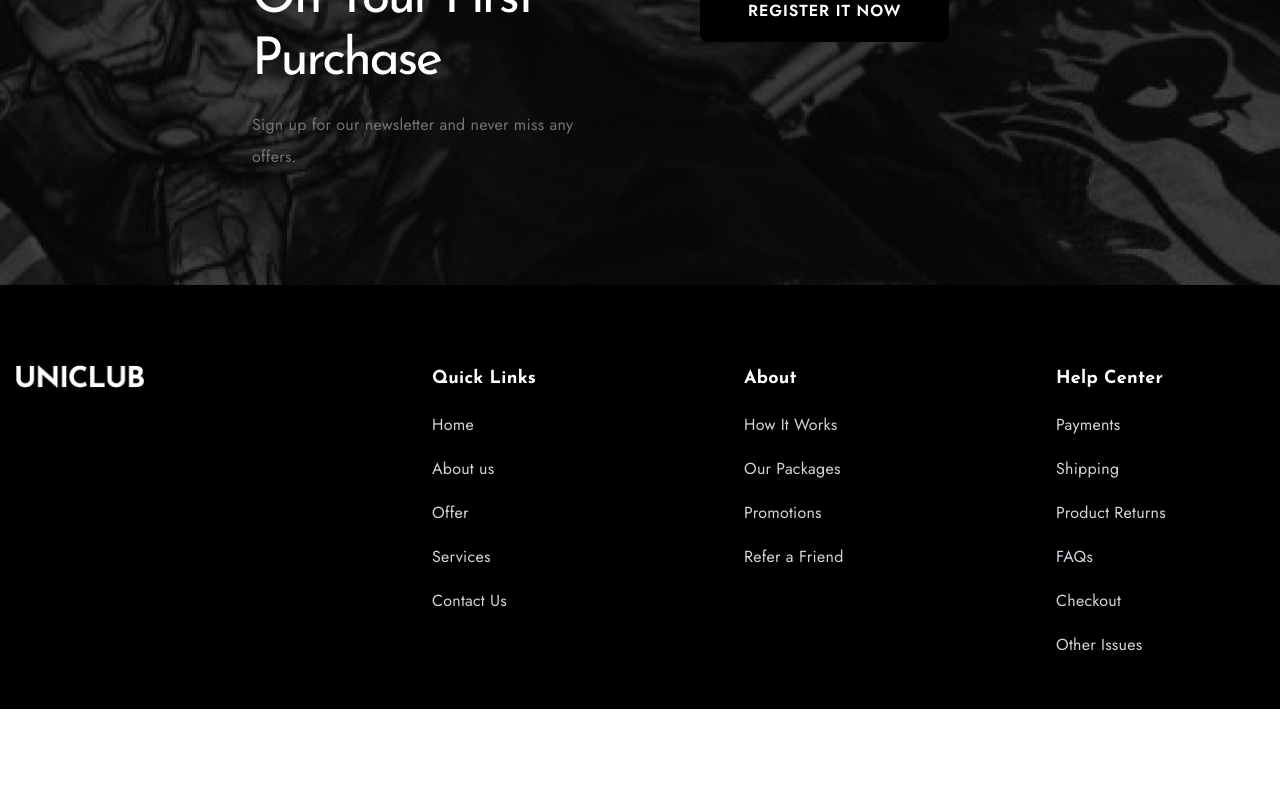
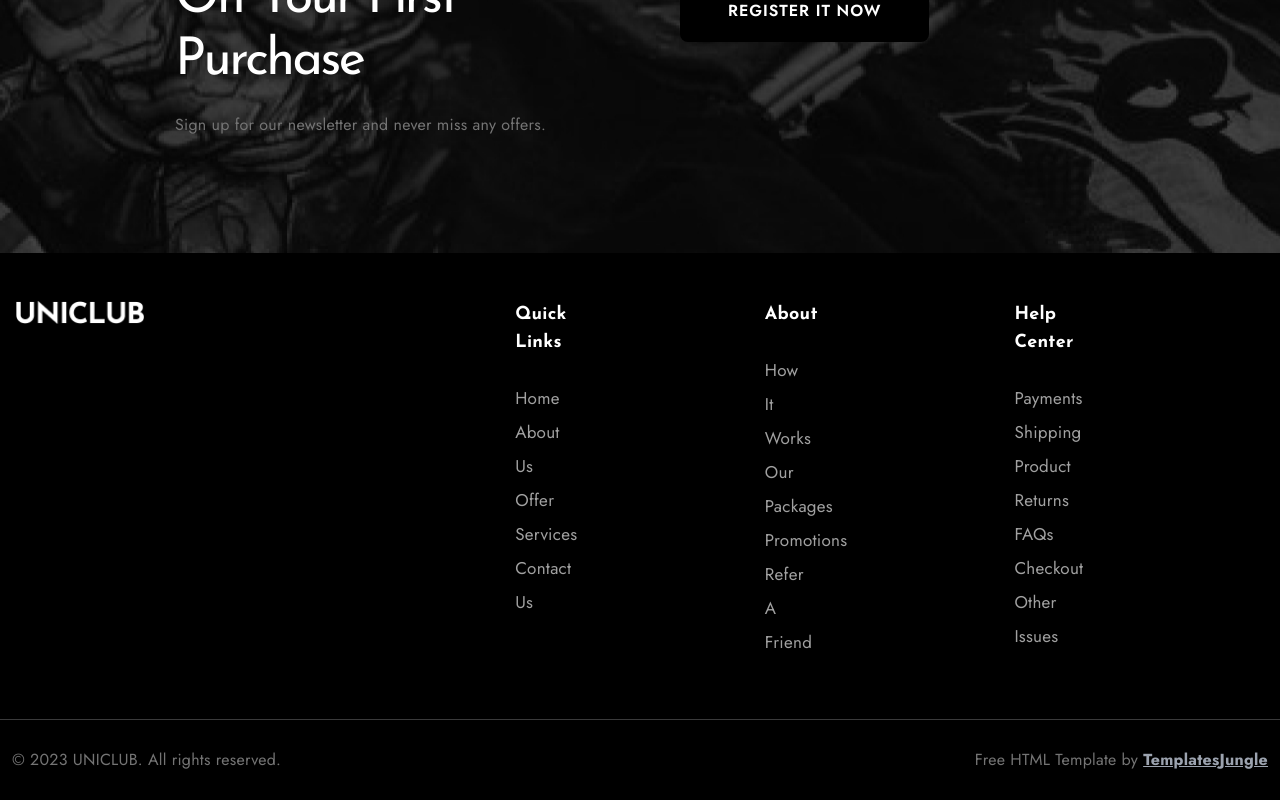
Before and after one commit to wisetee/fleact-ecommerce, a React (Vite) app in the folder frontend/: page / in a window 1280 px wide. Shown: the part 2552-3352 px from the top of the page. Before the commit the page ends 3261 px from the top, so only its background shows below. Built offline with nearby package versions, Linux system fonts and the light colour scheme; some icons are missing.

Commit message:
Edit Template Style

```diff
--- a/frontend/src/templates/Footer.jsx
+++ b/frontend/src/templates/Footer.jsx
@@ -1,19 +1,15 @@
 import { Icon } from "@iconify/react";
-import Logo from '../assets/images/logo-dark.png'
+import Logo from "../assets/images/logo-dark.png";
 
 const Footer = () => {
   return (
-    <footer id="footer" className="bg-black py-12">
-      <div className="container mx-auto px-4">
-        <div className="flex flex-wrap justify-between mt-8">
+    <footer id="footer" className="bg-black">
+      <div className="container mx-auto px-4 py-12">
+        <div className="grid grid-cols-1 md:grid-cols-5">
           {/* Logo and Social Links */}
-          <div className="w-full md:w-1/3 lg:w-1/4 mb-8 md:mb-0">
+          <div className="md:col-span-2">
             <div className="footer-menu">
-              <img
-                src={Logo}
-                alt="logo"
-                className="w-32"
-              />
+              <img src={Logo} alt="logo" className="w-32" />
               <div className="social-links mt-6">
                 <ul className="flex gap-4">
                   <li>
@@ -64,30 +60,30 @@ const Footer = () => {
           {/* Quick Links */}
           <div className="w-full md:w-1/4 lg:w-1/6 mb-8 md:mb-0">
             <div className="footer-menu">
-              <h6 className="text-white font-bold text-lg mb-4">Quick Links</h6>
-              <ul className="space-y-3">
+              <h6 className="text-white font-bold text-lg mb-6">Quick Links</h6>
+              <ul className="menu-list">
                 <li>
-                  <a href="#" className="text-gray-300 hover:text-white">
+                  <a href="#" className="footer-link">
                     Home
                   </a>
                 </li>
                 <li>
-                  <a href="#" className="text-gray-300 hover:text-white">
+                  <a href="#" className="footer-link">
                     About us
                   </a>
                 </li>
                 <li>
-                  <a href="#" className="text-gray-300 hover:text-white">
+                  <a href="#" className="footer-link">
                     Offer
                   </a>
                 </li>
                 <li>
-                  <a href="#" className="text-gray-300 hover:text-white">
+                  <a href="#" className="footer-link">
                     Services
                   </a>
                 </li>
                 <li>
-                  <a href="#" className="text-gray-300 hover:text-white">
+                  <a href="#" className="footer-link">
                     Contact Us
                   </a>
                 </li>
@@ -98,25 +94,25 @@ const Footer = () => {
           {/* About Links */}
           <div className="w-full md:w-1/4 lg:w-1/6 mb-8 md:mb-0">
             <div className="footer-menu">
-              <h6 className="text-white font-bold text-lg mb-4">About</h6>
-              <ul className="space-y-3">
+              <h6 className="text-white font-bold text-lg mb-6">About</h6>
+              <ul className="menu-list">
                 <li>
-                  <a href="#" className="text-gray-300 hover:text-white">
+                  <a href="#" className="footer-link">
                     How It Works
                   </a>
                 </li>
                 <li>
-                  <a href="#" className="text-gray-300 hover:text-white">
+                  <a href="#" className="footer-link">
                     Our Packages
                   </a>
                 </li>
                 <li>
-                  <a href="#" className="text-gray-300 hover:text-white">
+                  <a href="#" className="footer-link">
                     Promotions
                   </a>
                 </li>
                 <li>
-                  <a href="#" className="text-gray-300 hover:text-white">
+                  <a href="#" className="footer-link">
                     Refer a Friend
                   </a>
                 </li>
@@ -127,39 +123,67 @@ const Footer = () => {
           {/* Help Center */}
           <div className="w-full md:w-1/4 lg:w-1/6 mb-8 md:mb-0">
             <div className="footer-menu">
-              <h6 className="text-white font-bold text-lg mb-4">Help Center</h6>
-              <ul className="space-y-3">
+              <h6 className="text-white font-bold text-lg mb-6">Help Center</h6>
+              <ul className="menu-list">
                 <li>
-                  <a href="#" className="text-gray-300 hover:text-white">
+                  <a href="#" className="footer-link">
                     Payments
                   </a>
                 </li>
                 <li>
-                  <a href="#" className="text-gray-300 hover:text-white">
+                  <a href="#" className="footer-link">
                     Shipping
                   </a>
                 </li>
                 <li>
-                  <a href="#" className="text-gray-300 hover:text-white">
+                  <a href="#" className="footer-link">
                     Product Returns
                   </a>
                 </li>
                 <li>
-                  <a href="#" className="text-gray-300 hover:text-white">
+                  <a href="#" className="footer-link">
                     FAQs
                   </a>
                 </li>
                 <li>
-                  <a href="#" className="text-gray-300 hover:text-white">
+                  <a href="#" className="footer-link">
                     Checkout
                   </a>
                 </li>
                 <li>
-                  <a href="#" className="text-gray-300 hover:text-white">
+                  <a href="#" className="footer-link">
                     Other Issues
                   </a>
                 </li>
               </ul>
+            </div>
+          </div>
+        </div>
+      </div>
+      <div className="copy-right-section pt-3">
+        <hr className="border-0 border-t opacity-25 m-0" />
+        <div className="container mx-auto py-6 px-3">
+          <div className="flex flex-col md:flex-row justify-between">
+            {/* Left Section */}
+            <div className="text-center md:text-left mb-3 md:mb-0">
+              <p className="text-gray-500">
+                © 2023 UNICLUB. All rights reserved.
+              </p>
+            </div>
+
+            {/* Right Section */}
+            <div className="text-center md:text-right">
+              <p className="text-gray-500">
+                Free HTML Template by{" "}
+                <a
+                  href="https://templatesjungle.com/"
+                  target="_blank"
+                  rel="noopener noreferrer"
+                  className="underline font-bold text-gray-400"
+                >
+                  TemplatesJungle
+                </a>
+              </p>
             </div>
           </div>
         </div>
--- a/frontend/src/templates/Newletter.jsx
+++ b/frontend/src/templates/Newletter.jsx
@@ -6,17 +6,17 @@ const Newletter = () => {
         style={{ backgroundImage: `url(${backgroundImage})` }}
     >
       <div className="container py-28">
-        <div className="grid md:grid-cols-6 md:gap-16">
-          <div className="md:col-span-2 md:col-start-2 md:ml-4 mb-8 md:mb-0 px-3">
+        <div className="grid md:grid-cols-12 lg:grid-cols-8 md:gap-4 lg:gap-6">
+          <div className="md:col-span-6 lg:col-span-3 md:col-start-2 lg:col-start-2 mb-8 md:mb-0 px-3">
             <h2 className="text-3xl register-text">
-              Get <span className="italic">20% OFF</span> on
+              Get <span className="italic">20% OFF</span><br />on
               your first purchase
             </h2>
             <p className="mt-4">
               Sign up for our newsletter and never miss any offers.
             </p>
           </div>
-          <div className="md:col-span-2 md:ml-4 px-3">
+          <div className="md:col-span-4 lg:col-span-3 lg:ml-4 px-3">
             <form>
               <div className="mb-3">
                 <input
```
Also changed, not shown: 1 other file (tests, documents, lock files or other folders).
